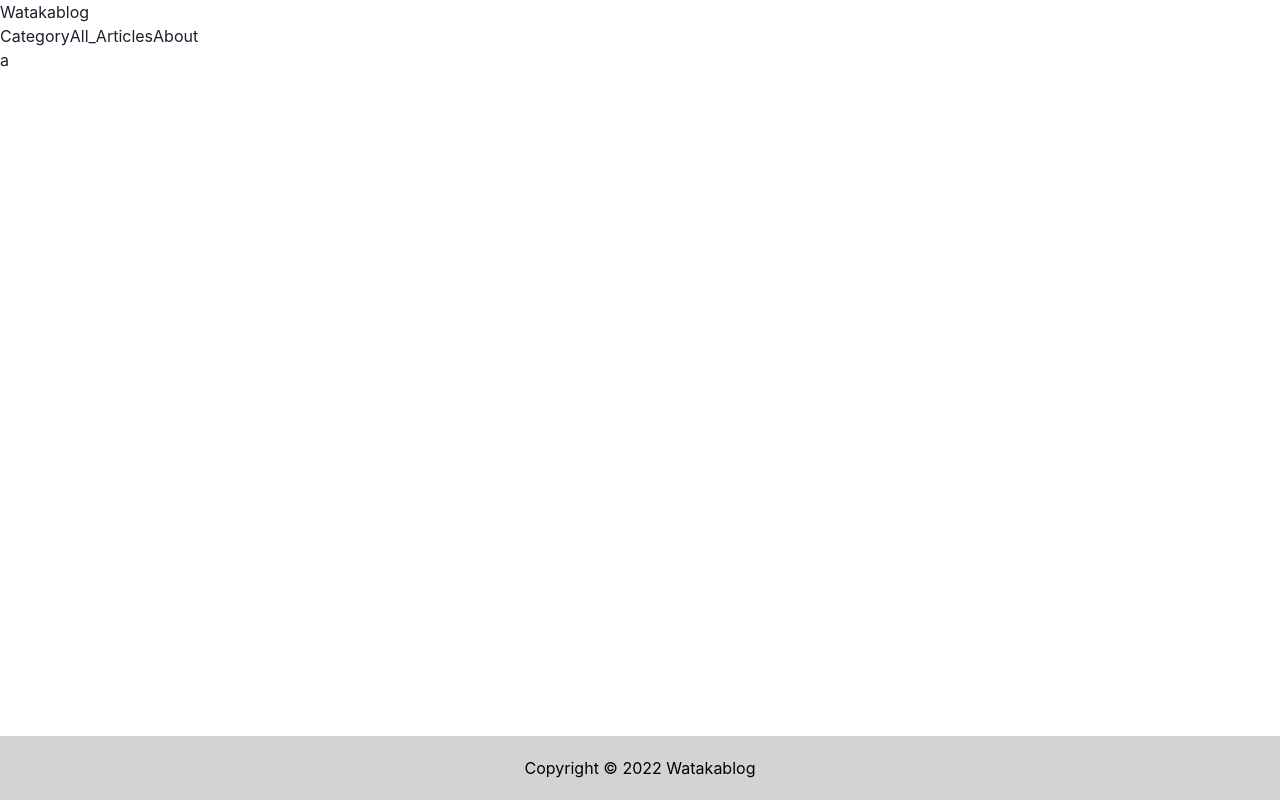
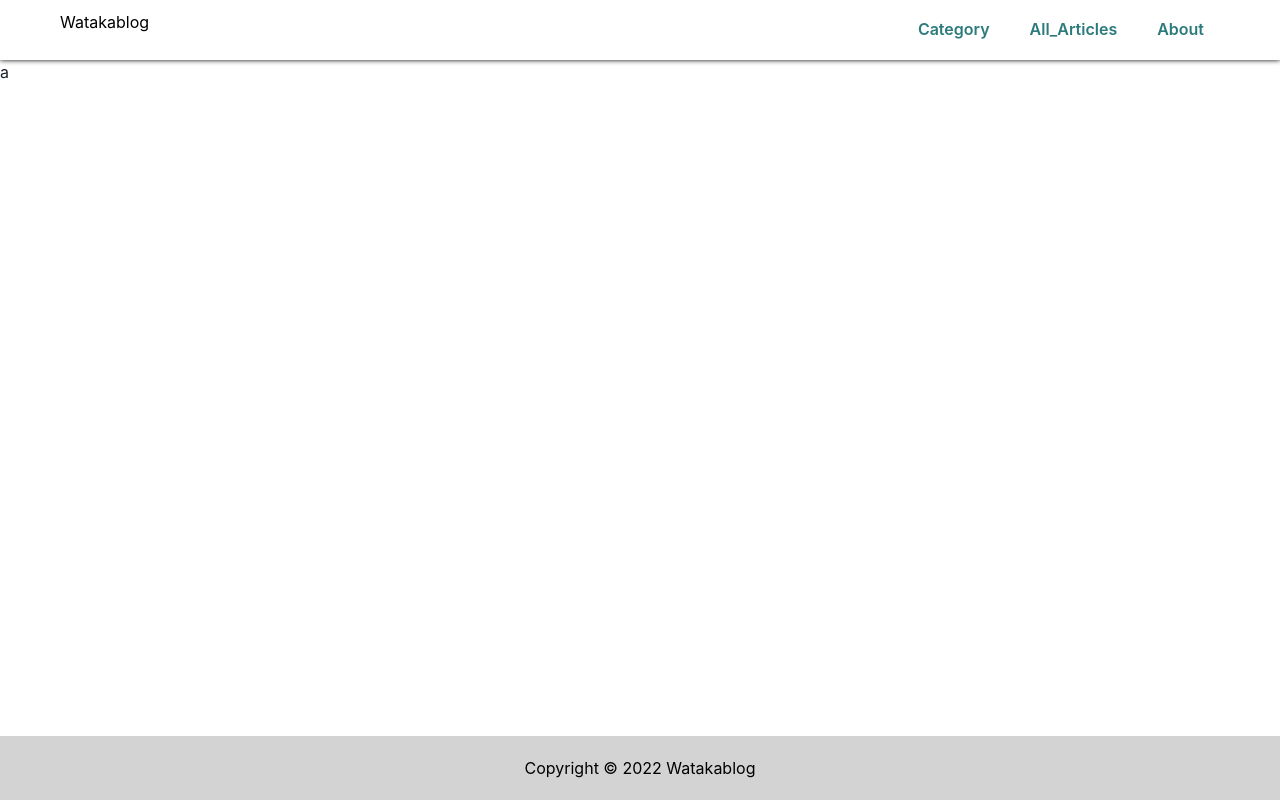
Before and after one commit to takahiro2007/wataka-blog, a Next.js app: page / in a window 1280 px wide. Built offline with nearby package versions, Linux system fonts and the light colour scheme.

Commit message:
make header

```diff
--- a/src/components/header.tsx
+++ b/src/components/header.tsx
@@ -1,19 +1,48 @@
 import { css } from "@emotion/react";
 import { useRouter } from "next/router";
+import { Button, ButtonGroup } from "@chakra-ui/react";
 
 const Header = () => {
-  const router = useRouter()
+  const router = useRouter();
   return (
-    <div>
+    <div css={headerContent}>
       <p>Watakablog</p>
-      <div>
-        <button onClick={() => router.push("/")}>Category</button>
-        <button onClick={() => router.push("/")}>All_Articles</button>
-        <button onClick={() => router.push("/")}>About</button>
-      </div>
+      <ButtonGroup>
+        <Button
+          onClick={() => router.push("/")}
+          colorScheme="teal"
+          variant="ghost"
+        >
+          Category
+        </Button>
+        <Button
+          onClick={() => router.push("/")}
+          colorScheme="teal"
+          variant="ghost"
+        >
+          All_Articles
+        </Button>
+        <Button
+          onClick={() => router.push("/")}
+          colorScheme="teal"
+          variant="ghost"
+        >
+          About
+        </Button>
+      </ButtonGroup>
     </div>
   );
 };
 
+const headerContent = css`
+  width: 100vw;
+  height: 100%;
+  display: flex;
+  justify-content: space-between;
+  padding: 10px 60px;
+  background-color: white;
+  color: black;
+  box-shadow: 0 0px 5px 0;
+`;
 
 export default Header;
```
Also changed, not shown: src/pages/index.tsx (+5 -6 lines).
